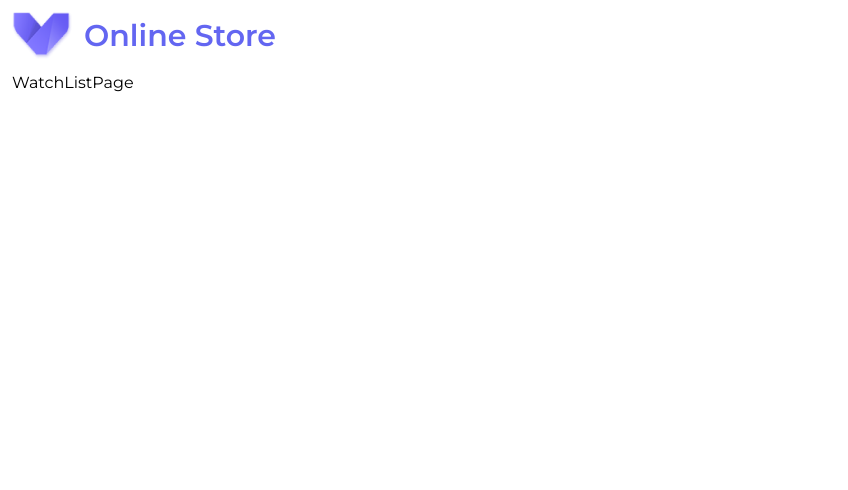
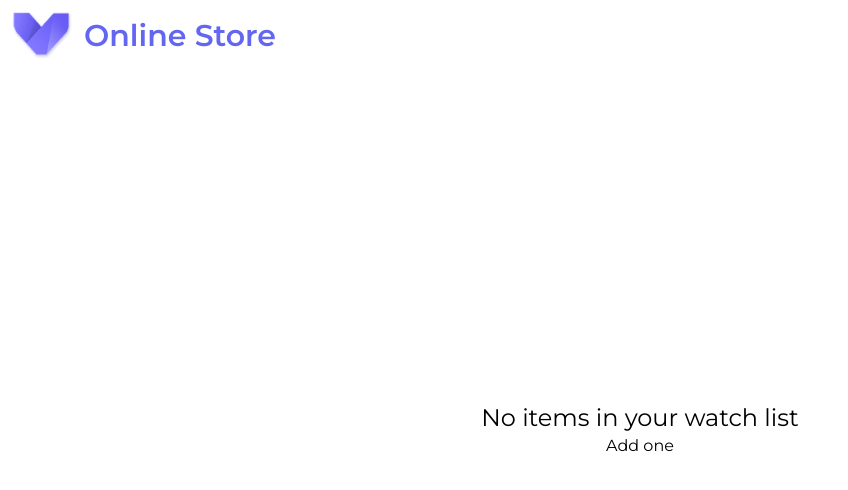
Before and after one commit to bxr5xrk/electronix-client, a React (Vite) app: page /watch-list in a window 1280 px wide. Shown: the top 490 px of the page, without its empty margins (0-848 px from the left). Built offline with nearby package versions, Linux system fonts and the light colour scheme.

Commit message:
added watch list page

```diff
--- a/src/pages/WatchListPage/index.tsx
+++ b/src/pages/WatchListPage/index.tsx
@@ -1,3 +1,24 @@
+import { useAppSelector } from '../../app/store';
+import { selectWatchList } from '../../features/watchList/watchListSlice';
+import ProductItem from '../MainPage/components/ProductsList/components/ProductItem';
+
 export default function WatchListPage() {
-    return <div>WatchListPage</div>;
+    const { watchListItems } = useAppSelector(selectWatchList);
+
+    if (watchListItems.length === 0) {
+        return (
+            <div className="w-full h-full flex flex-col items-center justify-center">
+                <h1 className="text-2xl">No items in your watch list</h1>
+                <h3>Add one</h3>
+            </div>
+        );
+    }
+
+    return (
+        <section className="grid grid-cols-3 gap-3 overflow-y-scroll flex-grow">
+            {watchListItems?.map((product) => (
+                <ProductItem product={product} key={product.id} />
+            ))}
+        </section>
+    );
 }
```
